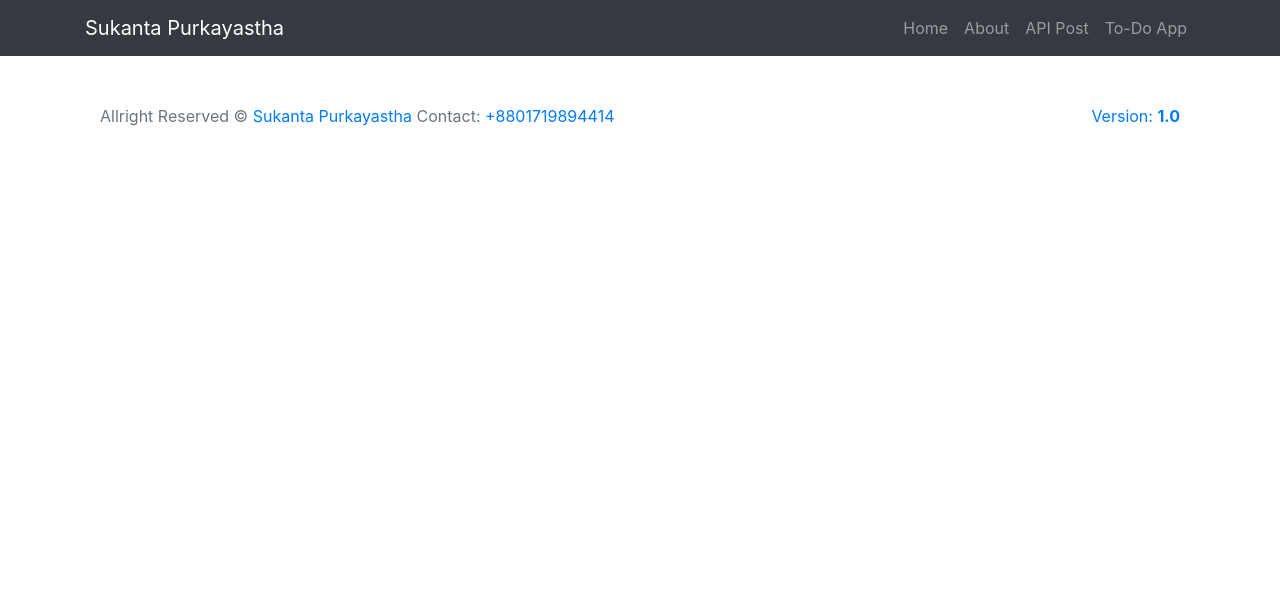
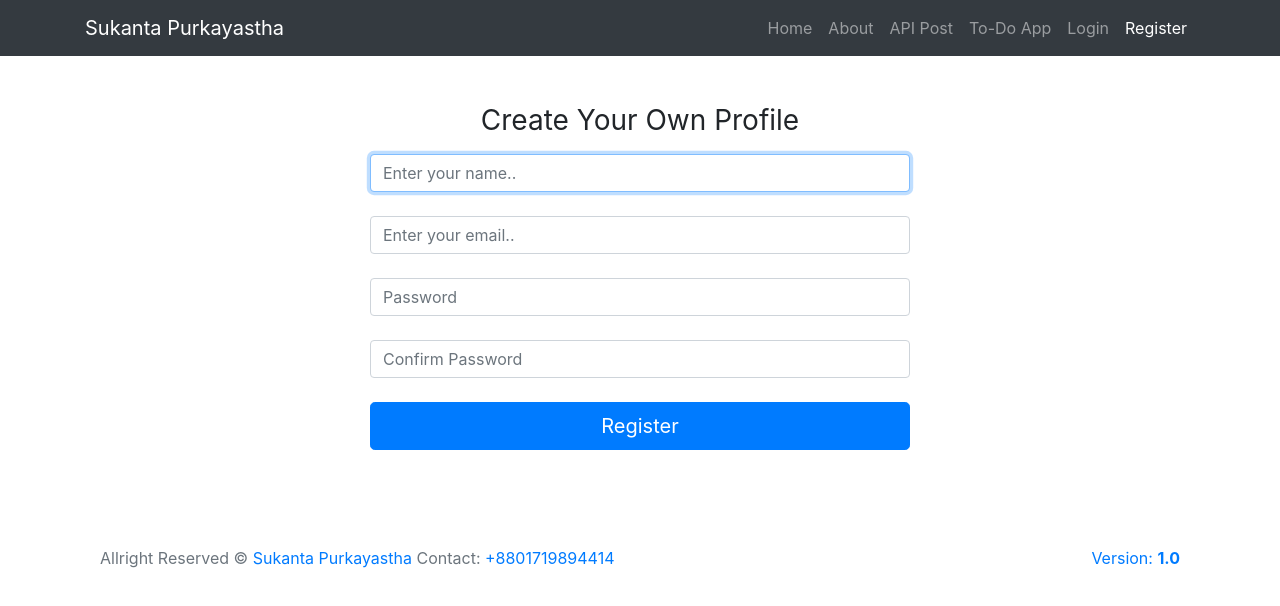
Before and after one commit to sukanta7660/play-with-vue-api, a Vue app: page /register in a window 1280 px wide. Shown: the top 606 px of the page. Built offline with nearby package versions, Linux system fonts and the light colour scheme.

Commit message:
Registration Done

```diff
--- a/src/components/Shared/Header.vue
+++ b/src/components/Shared/Header.vue
@@ -16,6 +16,12 @@
         <li class="nav-item">
           <router-link active-class="active" to="/todo-app" class="nav-link" exact>To-Do App</router-link>
         </li>
+        <li class="nav-item">
+          <router-link active-class="active" to="/login" class="nav-link" exact>Login</router-link>
+        </li>
+        <li class="nav-item">
+          <router-link active-class="active" to="/register" class="nav-link" exact>Register</router-link>
+        </li>
       </ul>
     </div>
   </div>
--- a/src/router/index.js
+++ b/src/router/index.js
@@ -5,6 +5,8 @@ import About from '../views/About.vue'
 import Post from '../views/Post.vue'
 import PostDetails from '../views/PostDetails.vue'
 import ToDo from '../views/ToDo.vue'
+import Login from '../views/Login.vue'
+import Register from '../views/Register.vue'
 
 Vue.use(VueRouter)
 
@@ -33,6 +35,15 @@ const routes = [
     path: '/todo-app',
     name: 'ToDo',
     component: ToDo
+  },
+  {
+    path: '/login',
+    name: 'Login',
+    component: Login
+  },{
+    path: '/register',
+    name: 'Register',
+    component: Register
   }
 ]
 
--- /dev/null
+++ b/src/views/Login.vue
@@ -0,0 +1,49 @@
+<template>
+   <div class="mb-5">
+      <div class="row mt-5 d-flex justify-content-center">
+         <div class="col-md-6">
+            <form class="form-signin">
+               <h1 class="h3 mb-3 font-weight-normal text-center">Please sign in</h1>
+               <label for="email" class="sr-only">Email address</label>
+               <input type="email" id="email" class="form-control mb-4" placeholder="Email address" required autofocus>
+               <label for="password" class="sr-only">Password</label>
+               <input type="password" id="password" class="form-control mb-4" placeholder="Password" required>
+               <div class="checkbox mb-3">
+                  <label>
+                  <input type="checkbox" value="remember-me"> Remember me
+                  </label>
+               </div>
+               <button class="btn btn-lg btn-primary btn-block" type="submit">Sign in</button>
+            </form>
+         </div>
+      </div>
+   </div>
+</template>
+<script>
+var today = new Date();
+var year = today.getFullYear();
+export default {
+    name: 'Login',
+    data(){
+        return{
+            fullyear: year
+        }
+    }
+}
+</script>
+<style scoped>
+.bd-placeholder-img {
+        font-size: 1.125rem;
+        text-anchor: middle;
+        -webkit-user-select: none;
+        -moz-user-select: none;
+        -ms-user-select: none;
+        user-select: none;
+      }
+
+      @media (min-width: 768px) {
+        .bd-placeholder-img-lg {
+          font-size: 3.5rem;
+        }
+      }
+</style>
--- /dev/null
+++ b/src/views/Register.vue
@@ -0,0 +1,120 @@
+<template>
+   <div class="mb-5">
+      <div class="row mt-5 d-flex justify-content-center">
+         <div class="col-md-6">
+            <form class="form-signin" @submit.prevent="saveInfo" method="post">
+               <h1 class="h3 mb-3 font-weight-normal text-center">Create Your Own Profile</h1>
+               <p class="h3 mb-3 errors" v-if="errors.length">
+                    <b>Please correct the following error(s):</b>
+                    <ul>
+                        <li v-for="error in errors" :key="error.index">{{ error }}</li>
+                    </ul>
+               </p>
+               <label for="name" class="sr-only">Name</label>
+               <input v-model="name" type="name" id="name" class="form-control mb-4" placeholder="Enter your name.." autofocus>
+               <label for="email" class="sr-only">Email address</label>
+               <input v-model="email" type="email" id="email" class="form-control mb-4" placeholder="Enter your email.." autofocus>
+               <label for="password" class="sr-only">Password</label>
+               <input v-model="password" type="password" id="password" class="form-control mb-4" placeholder="Password">
+               <label for="confirm_password" class="sr-only">Confirm Password</label>
+               <input v-model="confirm_password" type="password" id="confirm_password" class="form-control mb-4" placeholder="Confirm Password">
+               <button class="btn btn-lg btn-primary btn-block" type="submit">Register</button>
+            </form>
+         </div>
+      </div>
+   </div>
+</template>
+<script>
+import axios from "axios";
+import Swal from 'sweetalert2'
+export default {
+    name: 'Register',
+    data(){
+        return{
+            errors: [],
+            name: '',
+            email: '',
+            password: '',
+            confirm_password: '',
+        }
+    },
+    methods:{
+        saveInfo(){
+            if (this.name && this.email && this.password && this.confirm_password && this.password == this.confirm_password) {
+                this.errors = [];
+                axios.post('https://todoapi.monobol.com/api/register/',{name:this.name, email:this.email,password:this.password,password_confirmation:this.confirm_password})
+                    .then(() => {
+                        this.name = ''
+                        this.email = ''
+                        this.password = ''
+                        this.confirm_password = ''
+                        Swal.fire({
+                            position: 'top-end',
+                            icon: 'success',
+                            title: 'Registration Successful',
+                            showConfirmButton: false,
+                            timer: 1500
+                        })
+                        this.$router.push({path: '/login'})
+                    })
+                    .catch(() => {
+                        Swal.fire({
+                            position: 'top-end',
+                            icon: 'error',
+                            title: 'Something is wrong. You need to fillup the form correctly.',
+                            showConfirmButton: false,
+                            timer: 1500
+                        })
+                    })
+            }else{
+                this.errors = [];
+
+                if (!this.name) {
+                   this.errors.push('Name is Required.')
+                }
+
+                if (!this.email) {
+                   this.errors.push('Email is Required.')
+                }
+
+                if (!this.password) {
+                   this.errors.push('Password is Required.')
+                }
+
+                if (!this.confirm_password) {
+                   this.errors.push('Confirmation Password is Required.')
+                }
+
+                if (this.password != this.confirm_password) {
+                   this.errors.push('Password & Confirmation Password must be same.')
+                }
+            }
+        }
+    }
+}
+</script>
+<style scoped>
+.bd-placeholder-img {
+        font-size: 1.125rem;
+        text-anchor: middle;
+        -webkit-user-select: none;
+        -moz-user-select: none;
+        -ms-user-select: none;
+        user-select: none;
+      }
+
+      .errors b{
+          font-size: 15px;
+          color: brown;
+      }
+      .errors ul li{
+          font-size: 12px;
+          color: red;
+      }
+
+      @media (min-width: 768px) {
+        .bd-placeholder-img-lg {
+          font-size: 3.5rem;
+        }
+      }
+</style>
--- a/src/views/ToDo.vue
+++ b/src/views/ToDo.vue
@@ -42,7 +42,7 @@
         <div class="row mt-5 d-flex justify-content-center">
           <div class="col-md-6 ml-2">
             <hr>
-            <input type="checkbox" id="checkAll" :checked="!anyRemaining" @change="checkAll">
+            <input type="checkbox" id="checkAll" @change="checkAll">
             <label for="checkAll"> Check All</label>
             <span class="float-right">{{remaining}} items left</span>
           </div>
@@ -77,9 +77,6 @@ export default {
   computed:{
     remaining(){
       return this.todolist.filter(todo => !todo.isComplete).length
-    },
-    anyRemaining(){
-      return this.remaining != 0
     },
     todoFilterd(){
       if (this.filter == 'all') {
@@ -138,7 +135,7 @@ export default {
       }
     },
     checkAll(){
-      this.todolist.forEach((todo) => todo.isComplete = true);
+       this.todolist.forEach((todo) => todo.isComplete = todo.isComplete == true ?  false: true);
     },
     clearCompleted(){
       this.todolist = this.todolist.filter(todo => !todo.isComplete)
```
Also changed, not shown: 1 other file (tests, documents, lock files or other folders).
